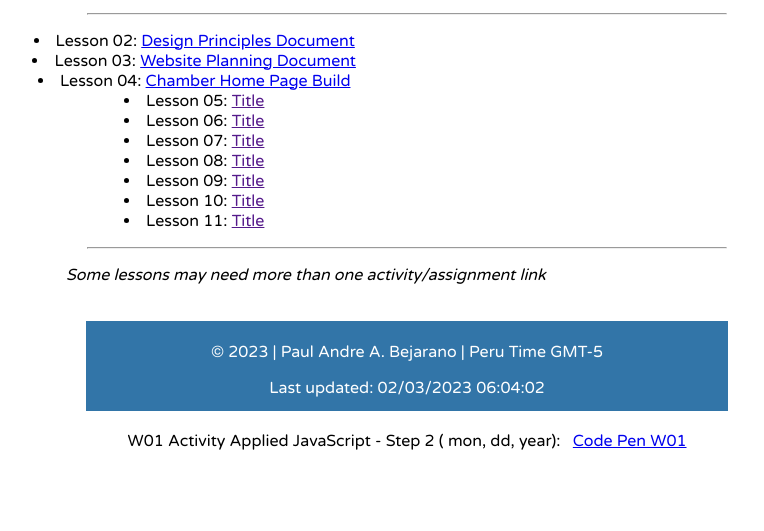
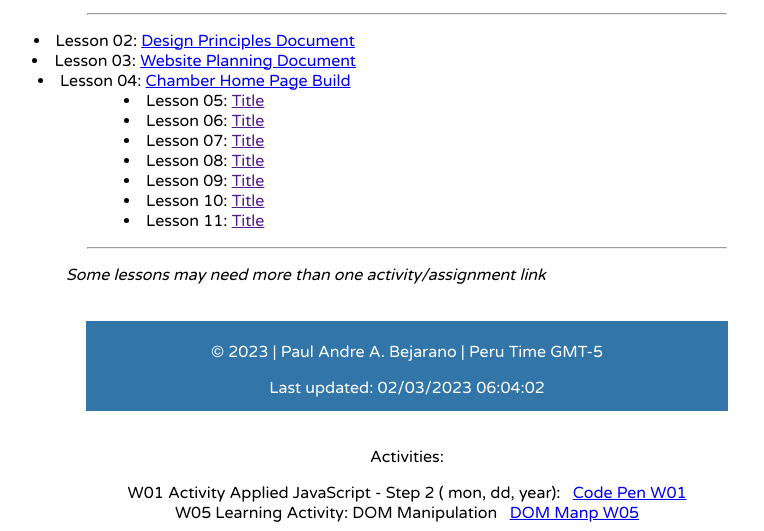
Before and after one commit to bejaranopol/wdd230, a plain HTML site: page index.html in a window 1280 px wide. Shown: the part 337-868 px from the top of the page, without its empty margins (233-997 px from the left). Before the commit the page ends 800 px from the top, so only its background shows below. Drawn offline with Linux system fonts and the light colour scheme; a web font is replaced by a local one.

Commit message:
w05 activity

```diff
--- a/index.html
+++ b/index.html
@@ -58,8 +58,12 @@
     </footer>
     <br>
     <div class="w01_activity" >
+        <p>Activities:</p>
     W01 Activity Applied JavaScript - Step 2 ( mon, dd, year): &nbsp;
-    <a href="https://codepen.io/polbejarn/pen/WNKoEZq" target="_blank">Code Pen W01</a>
+    <a href="https://codepen.io/polbejarn/pen/WNKoEZq" target="_blank">Code Pen W01</a> <br>
+
+    W05 Learning Activity: DOM Manipulation &nbsp;
+    <a href="lesson5/bom.html" target="_blank">DOM Manp W05</a>
     </div>
 
    <script src="scripts/modif_date.js"></script>
```
